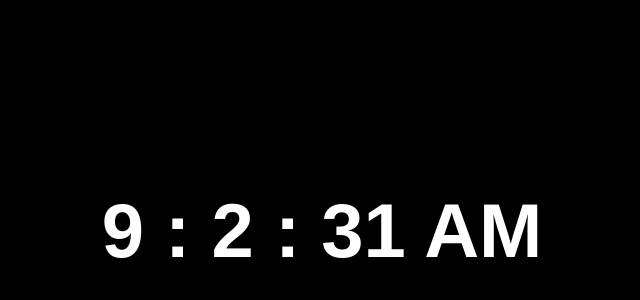
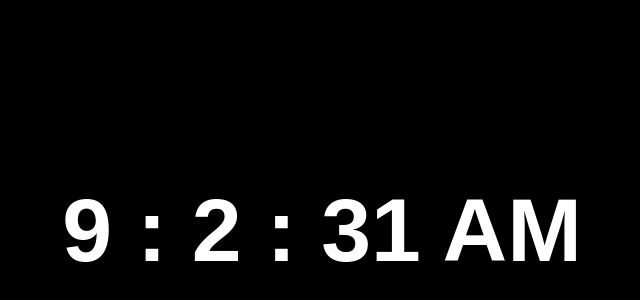
Before and after one commit to chimdalu20/clock, a plain HTML site: page index.html in a window 1280 px wide. Shown: the part 170-470 px from the top of the page, without its empty margins (318-958 px from the left). Drawn offline with Linux system fonts and the light colour scheme.

Commit message:
size adjust

```diff
--- a/style.css
+++ b/style.css
@@ -10,8 +10,8 @@ body{
     font-weight: bold;
     position: absolute;
     top: 50%;
-   left : 50%;
-   transform: translate(-50%, -50%);
-   font-size: 76px;
+    left : 50%;
+    transform: translate(-50%, -50%);
+    font-size:7vw;
 
 }
```
